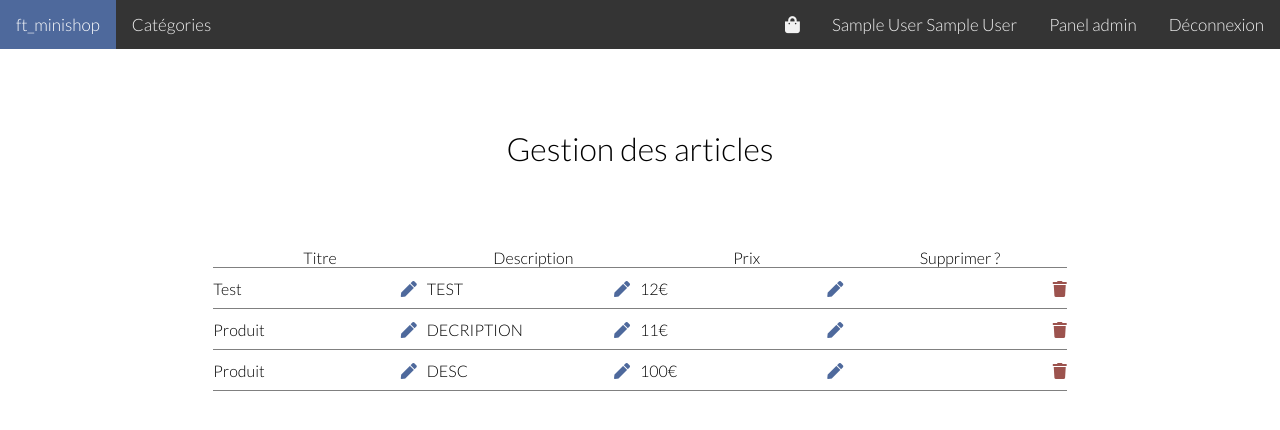
After one commit to FloryneTourret/Rush-00, a PHP site: page /admin/articles.php in a window 1280 px wide. The commit adds this page. Shown: the top 430 px of the page. Run offline with PHP 8.4, Linux system fonts and the light colour scheme; the visitor is signed in with stand-in values (Sample User, id 1); data comes from the database, SQL or seed files in the repository; some libraries are stand-ins or nearby versions.

Commit message:
gestion des articles

```diff
--- /dev/null
+++ b/admin/articles.php
@@ -0,0 +1,40 @@
+<?php
+session_start();
+header('Access-Control-Allow-Origin: *');
+
+if ($_SESSION['role'] != 'admin')
+    header('Location: ../index.php');
+
+include('../configs/database.php');
+include('../models/admin/articles_model.php');
+
+include('../views/base/header_admin.php');
+$articles = get_articles($mysqli);
+include('../views/admin/articles_view.php');
+
+// if(isset($_POST['categorie']))
+// {
+//     $categorie = ucfirst(htmlspecialchars(addslashes($_POST['categorie'])));
+//     ajout_categorie($mysqli, $categorie);
+//     header('Location: articles.php');
+// }
+// if(isset($_GET['del']))
+// {
+//     if(is_numeric($_GET['del']))
+//     {
+//         $id = $_GET['del'];
+//         suppression_categorie($mysqli, $id);
+//     }
+// }
+// if(isset($_GET['update']) && isset($_GET['content']))
+// {
+//     if(is_numeric($_GET['update']))
+//     {
+//         $id = $_GET['update'];
+//         $categorie = ucfirst(htmlspecialchars(addslashes($_GET['content'])));
+//         update_categorie($mysqli, $id, $categorie);
+//     }
+// }
+
+include('../views/base/footer_admin.php');
+?>
--- a/assets/css/style.css
+++ b/assets/css/style.css
@@ -28,19 +28,32 @@
     display: none;
 }
 
-.categories{
+.categories, .articles{
     border-collapse: collapse;
+    table-layout: fixed;
+    white-space: nowrap;
 }
-.categories tr{
+.categories tr, .articles tr{
     border-bottom: .5px solid gray;
 }
-.categories tr td{
-    padding: 10px;
+.categories tr td, .articles tr td{
+    height: 40px;
 }
-.categories tr td a.update{
+.articles tr td{
+    max-width: calc(100vw /12 * 2);
+    overflow: hidden;
+}
+.categories tr td a.update, .articles tr td a.update{
     color: #4E699C;
-}.categories tr td a.delete{
+}.categories tr td a.delete, .articles tr td a.delete{
     color: #9c534e;
+}
+.articles tr td{
+    position: relative;
+}
+.articles tr td a.update{
+    position: absolute;
+    right: 10px;
 }
 
 
--- /dev/null
+++ b/models/admin/articles_model.php
@@ -0,0 +1,9 @@
+<?php
+
+function get_articles($mysqli)
+{
+    $result = mysqli_query($mysqli, "SELECT * FROM `articles`");
+    return (mysqli_fetch_all($result));
+}
+
+?>
--- a/views/admin/ajout_view.php
+++ b/views/admin/ajout_view.php
@@ -9,7 +9,7 @@
 
         <input class="col-6 offset-3" type="text" name="titre" id="titre" placeholder="Nom du produit" required>
         <input class="col-6 offset-3" type="text" name="description" id="description" placeholder="Description du produit" required>
-        <input class="col-6 offset-3" type="number" name="prix" id="email" placeholder="Prix du produit" min="0" required>
+        <input class="col-6 offset-3" type="number" name="prix" id="email" placeholder="Prix du produit" min="0" step="0.01" required>
         <p class="col-6 offset-3">Séléctionnez une catégorie:</p>
         <select class="col-6 offset-3" data-placeholder="Catégories" name="categories[]" id="categorie_select" multiple>
             <?php
--- /dev/null
+++ b/views/admin/articles_view.php
@@ -0,0 +1,57 @@
+<div class="bloc-1"></div>
+
+<h1 class="text-center">Gestion des articles</h1>
+
+<div class="bloc-1"></div>
+
+<div>
+
+<div class="offset-2">
+    <div id="articles">
+        <table class="articles" id="liste_articles">
+            <thead>
+                <th>Titre</th>
+                <th>Description</th>
+                <th>Prix</th>
+                <th>Supprimer ?</th>
+            </thead>
+            <tbody>
+            <?php
+                foreach ($articles as $article)
+                {
+                    echo '<tr>
+                        <td class="col-2">'.$article[1].'<a href="#" onclick="update_article_titre('.$article[0].', \''.$article[1].'\')" class="update"><i class="fas fa-pen"></i></a></td>
+                        <td class="col-2">'.$article[2].'<a href="#" onclick="update_article_titre('.$article[0].', \''.$article[1].'\')" class="update"><i class="fas fa-pen"></i></a></td>
+                        <td class="col-2">'.$article[3].'€<a href="#" onclick="update_article_titre('.$article[0].', \''.$article[1].'\')" class="update"><i class="fas fa-pen"></i></a></td>
+                        <td class="col-2 text-right"><a href="#" onclick="delete_article('.$article[0].', \''.$article[1].'\')" class="delete"><i class="fas fa-trash"></a></i></td>
+                    </tr>';
+                }
+            ?>
+            </tbody>
+        </table>
+    </div>
+</div>
+
+<script>
+
+function delete_article(id, article) {
+  var r = confirm("Voulez vous supprimer l'article' \"" + article + "\"?");
+  if (r == true) {
+    const req = new XMLHttpRequest();
+    req.open('GET', 'http://localhost/admin/articles.php?del=' + id, true);
+    req.send();
+    location.reload();
+  }
+}
+
+function update_article(id, article) {
+  var article = prompt("Modifier l'article' \"" + article + "\"?", article);
+  if (article != null) {
+    const req = new XMLHttpRequest();
+    req.open('GET', 'http://localhost/admin/articles.php?update=' + id + '&content=' + article, true);
+    req.send();
+    location.reload();
+  }
+}
+
+</script>
```
